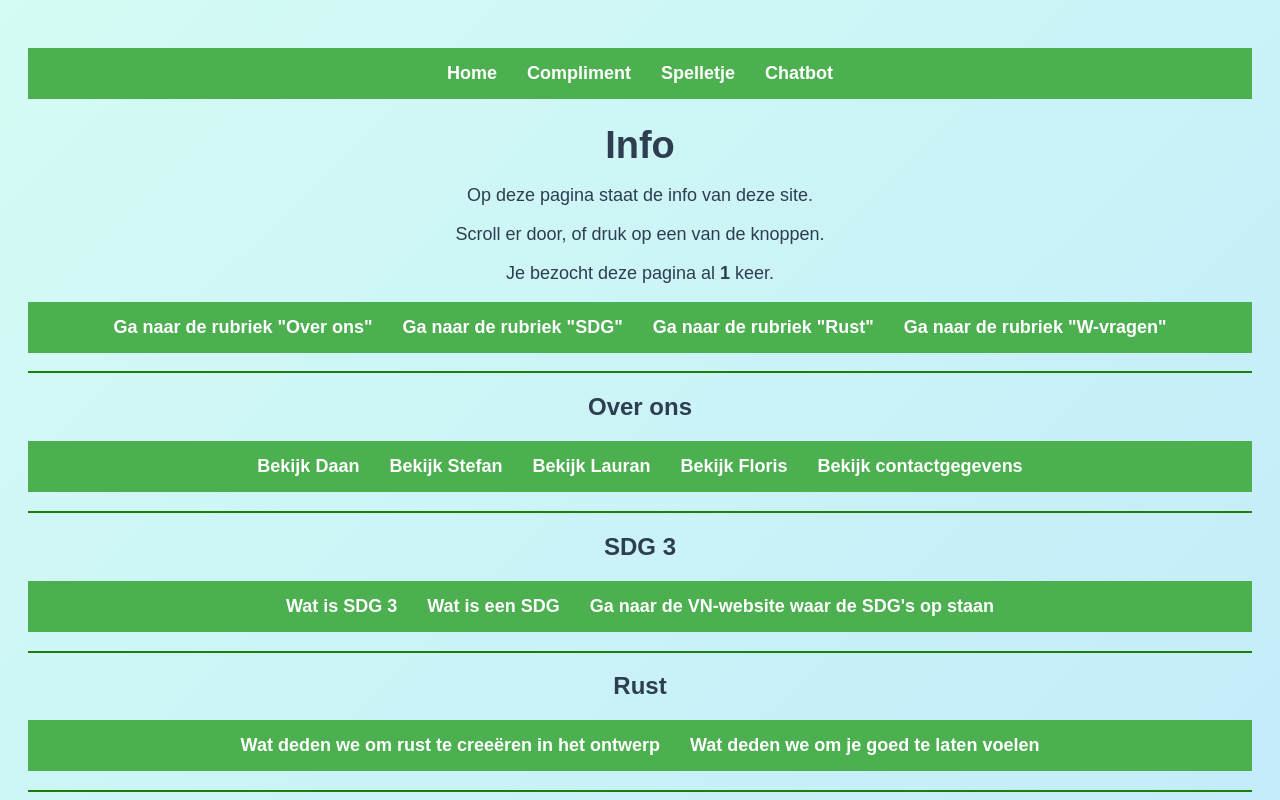
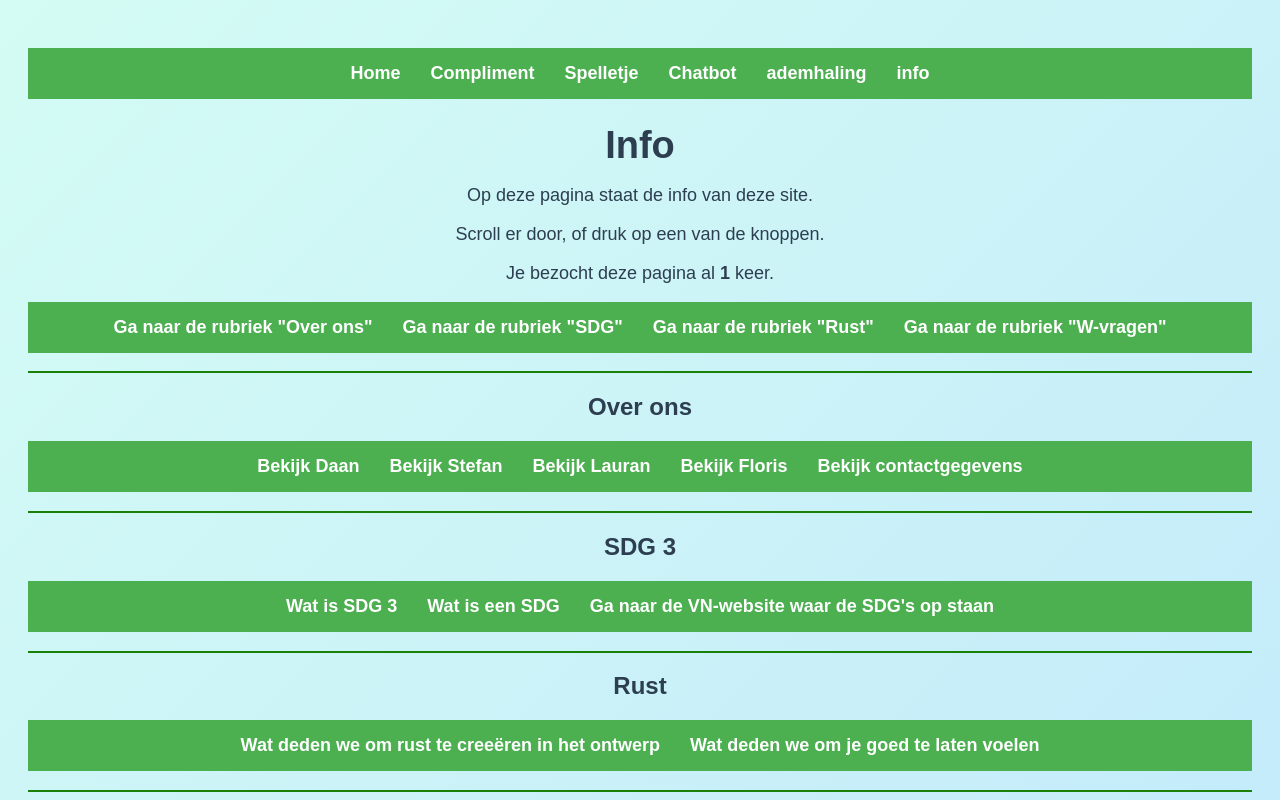
Before and after one commit to laurancalliauw-creator/Leefgezond, a plain HTML site: page info.html in a window 1280 px wide. Shown: the top 800 px of the page. Drawn offline with Linux system fonts and the light colour scheme.

Commit message:
Update info.html

```diff
--- a/info.html
+++ b/info.html
@@ -15,7 +15,9 @@
     <a href="index.html">Home</a>
     <a href="compliment.html">Compliment</a>
     <a href="game.html">Spelletje</a>
-    <a href="chatbot.html">Chatbot</a>
+        <a href="chatbot.html">Chatbot</a>
+        <a href="ademhaling.html">ademhaling</a>
+    <a href="info.html">info</a>
   </nav>
   <h1>Info</h1>
   <p>Op deze pagina staat de info van deze site.</p>
```
